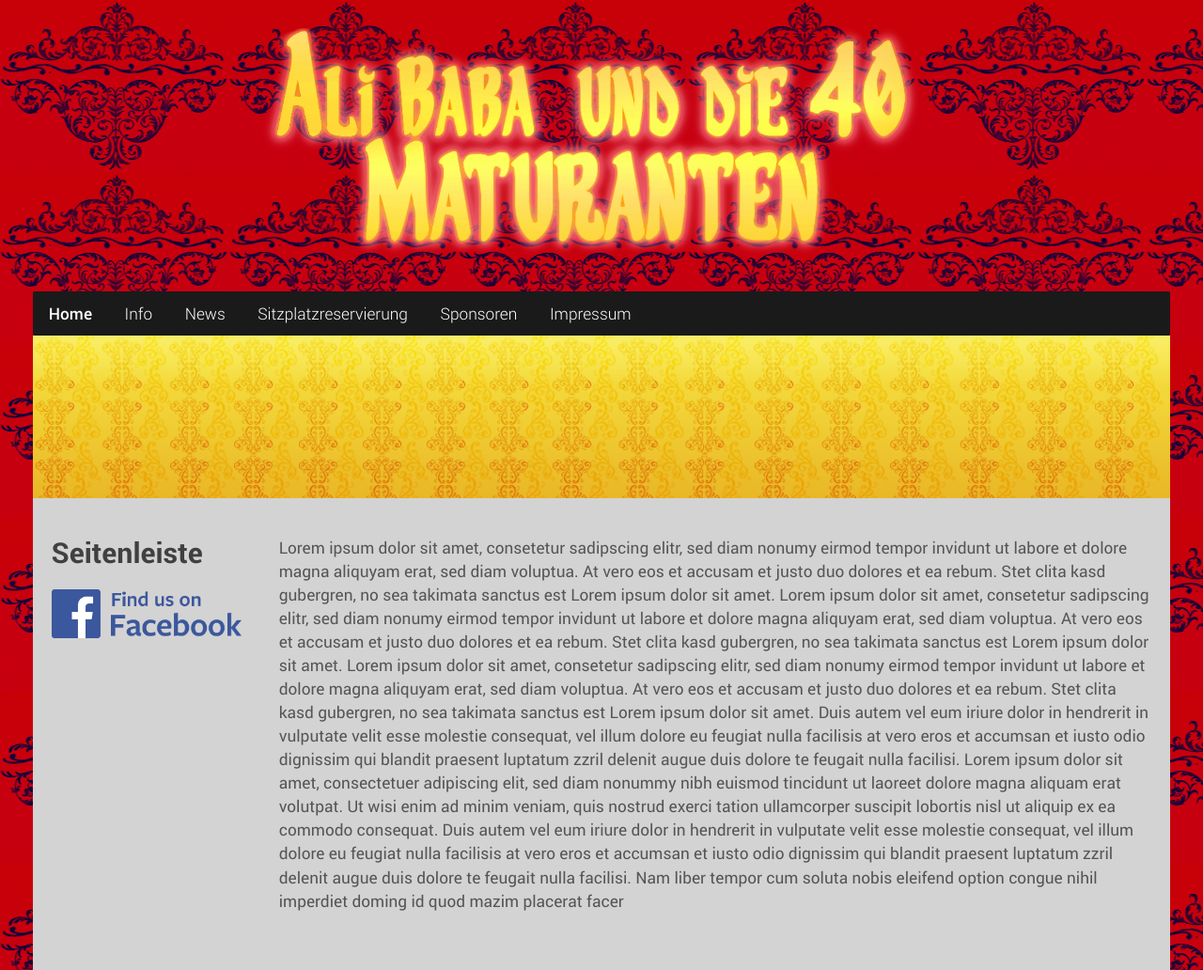
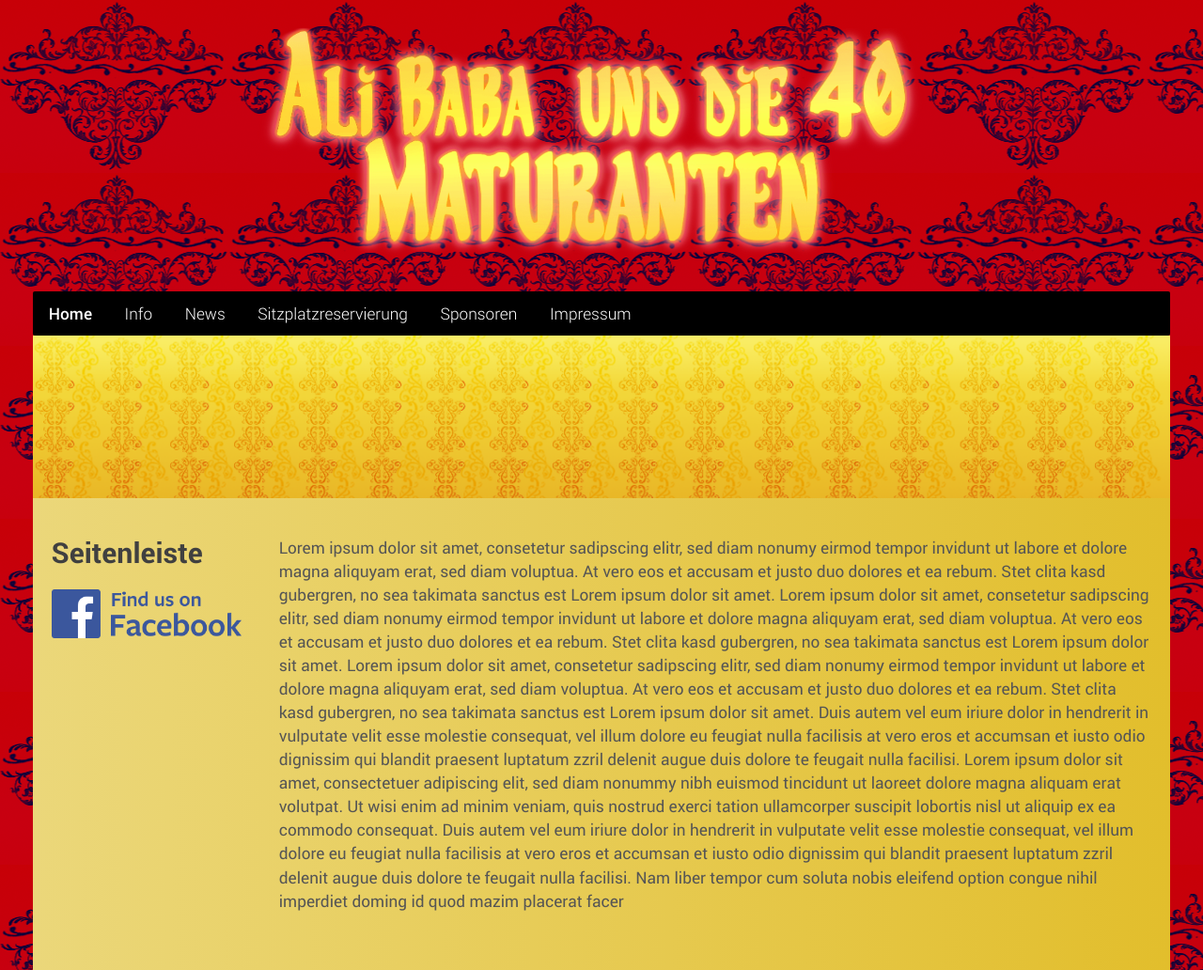
Before and after one commit to Findus23/Maturaball, a PHP site: page /design.html in a window 1280 px wide. Shown: the whole page at 94% size. Run offline with PHP 8.4, Linux system fonts and the light colour scheme; some libraries are stand-ins or nearby versions.

Commit message:
neues Design

```diff
--- a/style.css
+++ b/style.css
@@ -15,7 +15,8 @@ html {
 }
 #page,footer {
 	padding-top: 20px;
-	background-color: #D3D3D3;
+/*	background-color: #efd767;*/
+	background: -webkit-linear-gradient(left, #EBD77A , #E2BE2C)
 }
 #main, #sidebar-links {
 	padding: 20px;
@@ -34,3 +35,9 @@ input:invalid {
 	box-shadow: rgba(0, 0, 0, 0.2) 0 1px 1px inset;
  	border: 1px solid rgba(200, 10, 16, 0.5) !important;
 }
+#navigation nav ul {
+	background-color: black;
+}
+#navigation nav ul li a:hover {
+	background-color: darkgray!important;
+}
```
